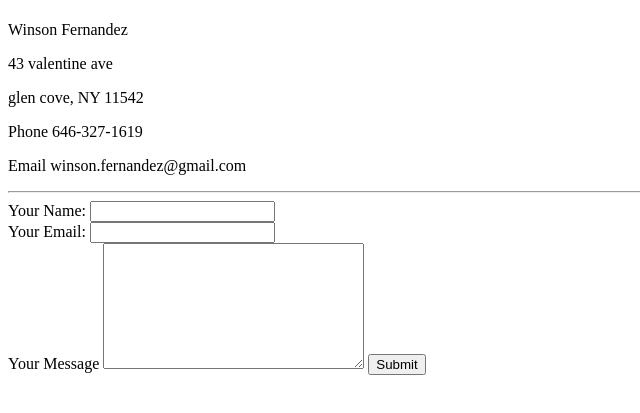
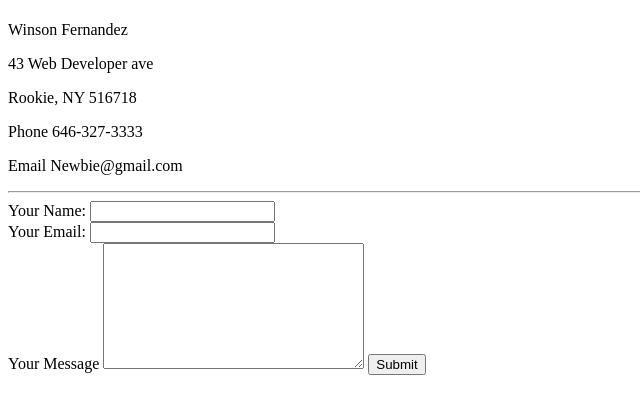
Before and after one commit to Winsanity954/CV, a plain HTML site: page contactme.html in a window 1280 px wide. Shown: the part 59-472 px from the top of the page, without its empty margins (0-640 px from the left). Drawn offline with Linux system fonts and the light colour scheme.

Commit message:
Update contactme.html

```diff
--- a/contactme.html
+++ b/contactme.html
@@ -7,10 +7,10 @@
   <body>
     <h1>My Contact Info</h1>
     <p>Winson Fernandez</p>
-    <p>43 valentine ave</p>
-    <p>glen cove, NY 11542</p>
-    <p>Phone 646-327-1619</p>
-    <p>Email winson.fernandez@gmail.com</p>
+    <p>43 Web Developer ave</p>
+    <p>Rookie, NY 516718</p>
+    <p>Phone 646-327-3333</p>
+    <p>Email Newbie@gmail.com</p>
     <hr>
     <form action="mailto:winson.fernandez@gmail.com" method="post" enctype="text/plain">
       <label>Your Name:</label>
```
